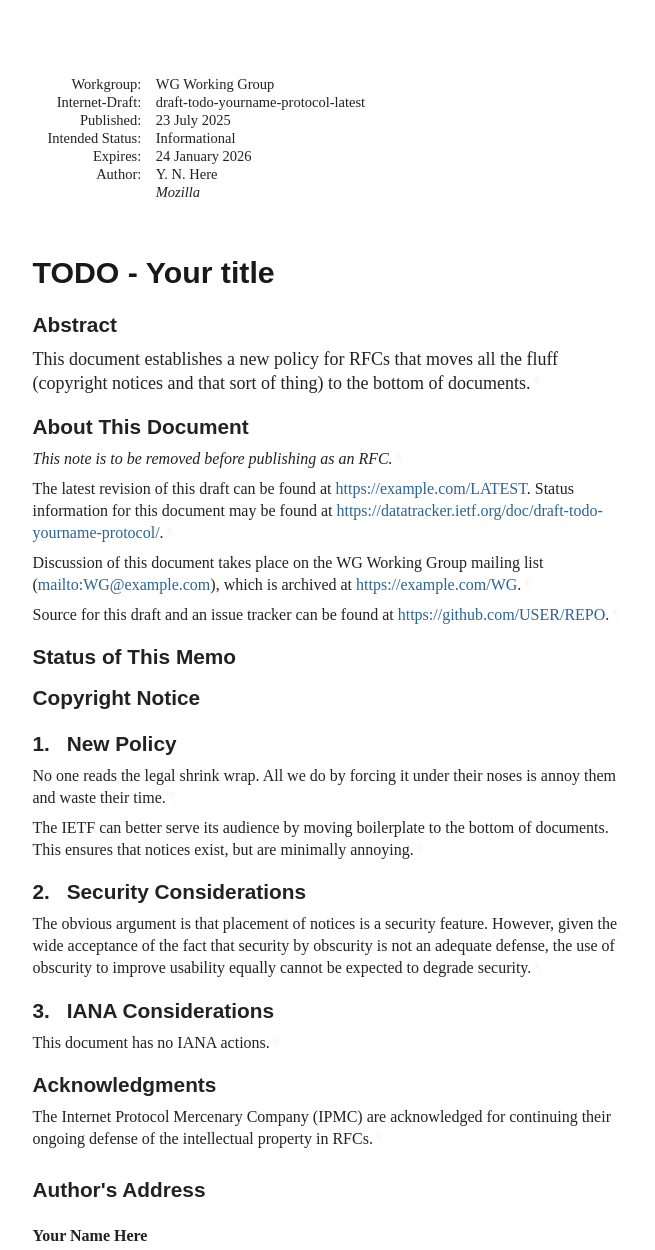
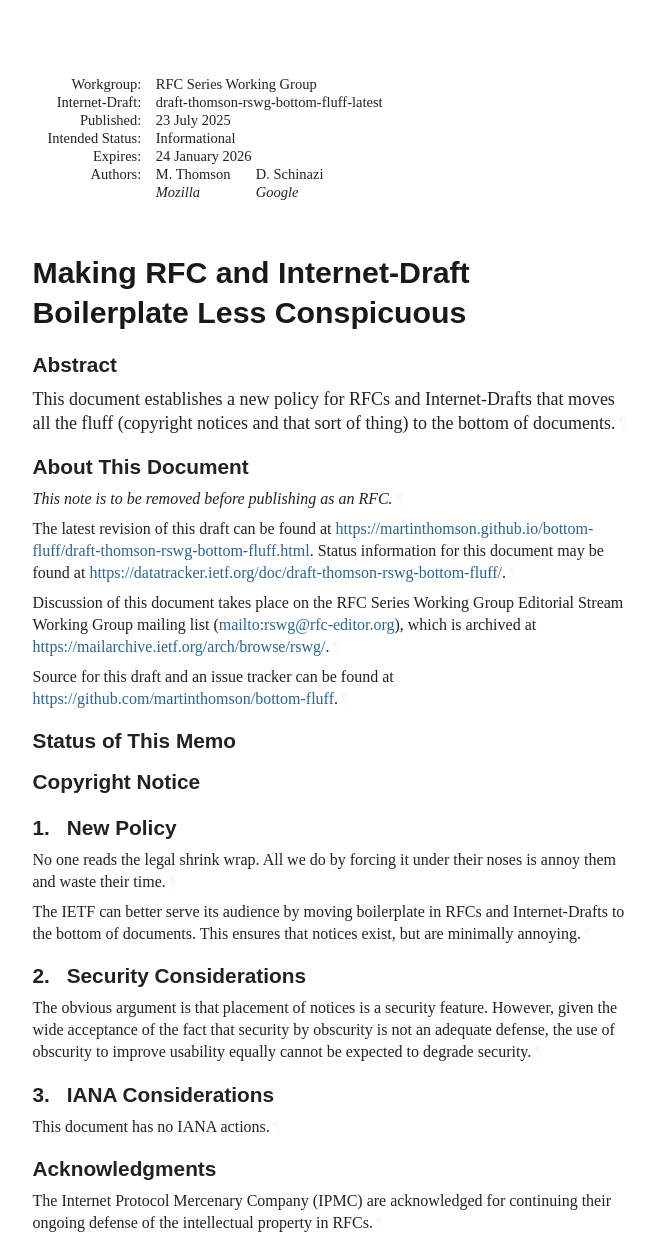
Before and after one commit to martinthomson/bottom-fluff, a plain HTML site: page draft-thomson-rswg-bottom-fluff.html in a window 1280 px wide. Shown: the top 1250 px of the page, without its empty margins (92-747 px from the left). Drawn offline with Linux system fonts and the light colour scheme; a web font is replaced by a local one.

Commit message:
Script updating gh-pages from 2f413e4. [ci skip]

```diff
--- a/draft-thomson-rswg-bottom-fluff.html
+++ b/draft-thomson-rswg-bottom-fluff.html
@@ -4,10 +4,12 @@
 <meta charset="utf-8">
 <meta content="Common,Latin" name="scripts">
 <meta content="initial-scale=1.0" name="viewport">
-<title>TODO - Your title</title>
-<meta content="Your Name Here" name="author">
+<title>Making RFC and Internet-Draft Boilerplate Less Conspicuous</title>
+<meta content="Martin Thomson" name="author">
+<meta content="David Schinazi" name="author">
 <meta content="
-       This document establishes a new policy for RFCs that moves all the fluff
+       This document establishes a new policy for RFCs and Internet-Drafts
+that moves all the fluff
 (copyright notices and that sort of thing)
 to the bottom of documents.
     " name="description">
@@ -15,7 +17,7 @@ to the bottom of documents.
 <meta content="next generation" name="keyword">
 <meta content="unicorn" name="keyword">
 <meta content="sparkling distributed ledger" name="keyword">
-<meta content="draft-todo-yourname-protocol-latest" name="ietf.draft">
+<meta content="draft-thomson-rswg-bottom-fluff-latest" name="ietf.draft">
 <!-- Generator version information:
   xml2rfc 3.30.0
     Python 3.12.11
@@ -1047,11 +1049,11 @@ svg :is([fill="white"], [fill^="#fff"]) {
 <table class="ears">
 <thead><tr>
 <td class="left">Internet-Draft</td>
-<td class="center">TODO - Abbreviation</td>
+<td class="center">Making RFC and Internet-Draft Boilerplat</td>
 <td class="right">July 2025</td>
 </tr></thead>
 <tfoot><tr>
-<td class="left">Here</td>
+<td class="left">Thomson &amp; Schinazi</td>
 <td class="center">Expires 24 January 2026</td>
 <td class="right">[Page]</td>
 </tr></tfoot>
@@ -1060,9 +1062,9 @@ svg :is([fill="white"], [fill^="#fff"]) {
 <div id="internal-metadata" class="document-information">
 <dl id="identifiers">
 <dt class="label-workgroup">Workgroup:</dt>
-<dd class="workgroup">WG Working Group</dd>
+<dd class="workgroup">RFC Series Working Group</dd>
 <dt class="label-internet-draft">Internet-Draft:</dt>
-<dd class="internet-draft">draft-todo-yourname-protocol-latest</dd>
+<dd class="internet-draft">draft-thomson-rswg-bottom-fluff-latest</dd>
 <dt class="label-published">Published:</dt>
 <dd class="published">
 <time datetime="2025-07-23" class="published">23 July 2025</time>
@@ -1071,19 +1073,24 @@ svg :is([fill="white"], [fill^="#fff"]) {
 <dd class="intended-status">Informational</dd>
 <dt class="label-expires">Expires:</dt>
 <dd class="expires"><time datetime="2026-01-24">24 January 2026</time></dd>
-<dt class="label-authors">Author:</dt>
+<dt class="label-authors">Authors:</dt>
 <dd class="authors">
 <div class="author">
-      <div class="author-name">Y. N. Here</div>
+      <div class="author-name">M. Thomson</div>
 <div class="org">Mozilla</div>
+</div>
+<div class="author">
+      <div class="author-name">D. Schinazi</div>
+<div class="org">Google</div>
 </div>
 </dd>
 </dl>
 </div>
-<h1 id="title">TODO - Your title</h1>
+<h1 id="title">Making RFC and Internet-Draft Boilerplate Less Conspicuous</h1>
 <section id="section-abstract">
       <h2 id="abstract"><a href="#abstract" class="selfRef">Abstract</a></h2>
-<p id="section-abstract-1">This document establishes a new policy for RFCs that moves all the fluff
+<p id="section-abstract-1">This document establishes a new policy for RFCs and Internet-Drafts
+that moves all the fluff
 (copyright notices and that sort of thing)
 to the bottom of documents.<a href="#section-abstract-1" class="pilcrow">¶</a></p>
 </section>
@@ -1093,14 +1100,14 @@ to the bottom of documents.<a href="#section-abstract-1" class="pilcrow">¶</a><
       </h2>
 <p id="section-note.1-1">This note is to be removed before publishing as an RFC.<a href="#section-note.1-1" class="pilcrow">¶</a></p>
 <p id="section-note.1-2">
-        The latest revision of this draft can be found at <span><a href="https://example.com/LATEST">https://example.com/LATEST</a></span>.
-        Status information for this document may be found at <span><a href="https://datatracker.ietf.org/doc/draft-todo-yourname-protocol/">https://datatracker.ietf.org/doc/draft-todo-yourname-protocol/</a></span>.<a href="#section-note.1-2" class="pilcrow">¶</a></p>
+        The latest revision of this draft can be found at <span><a href="https://martinthomson.github.io/bottom-fluff/draft-thomson-rswg-bottom-fluff.html">https://martinthomson.github.io/bottom-fluff/draft-thomson-rswg-bottom-fluff.html</a></span>.
+        Status information for this document may be found at <span><a href="https://datatracker.ietf.org/doc/draft-thomson-rswg-bottom-fluff/">https://datatracker.ietf.org/doc/draft-thomson-rswg-bottom-fluff/</a></span>.<a href="#section-note.1-2" class="pilcrow">¶</a></p>
 <p id="section-note.1-3">
         Discussion of this document takes place on the
-        WG Working Group mailing list (<span><a href="mailto:WG@example.com">mailto:WG@example.com</a></span>),
-        which is archived at <span><a href="https://example.com/WG">https://example.com/WG</a></span>.<a href="#section-note.1-3" class="pilcrow">¶</a></p>
+        RFC Series Working Group Editorial Stream Working Group mailing list (<span><a href="mailto:rswg@rfc-editor.org">mailto:rswg@rfc-editor.org</a></span>),
+        which is archived at <span><a href="https://mailarchive.ietf.org/arch/browse/rswg/">https://mailarchive.ietf.org/arch/browse/rswg/</a></span>.<a href="#section-note.1-3" class="pilcrow">¶</a></p>
 <p id="section-note.1-4">Source for this draft and an issue tracker can be found at
-        <span><a href="https://github.com/USER/REPO">https://github.com/USER/REPO</a></span>.<a href="#section-note.1-4" class="pilcrow">¶</a></p>
+        <span><a href="https://github.com/martinthomson/bottom-fluff">https://github.com/martinthomson/bottom-fluff</a></span>.<a href="#section-note.1-4" class="pilcrow">¶</a></p>
 </section>
 <div id="status-of-memo">
 <section id="section-boilerplate.1">
@@ -1138,10 +1145,7 @@ to the bottom of documents.<a href="#section-abstract-1" class="pilcrow">¶</a><
             (<span><a href="https://trustee.ietf.org/license-info">https://trustee.ietf.org/license-info</a></span>) in effect on the date of
             publication of this document. Please review these documents
             carefully, as they describe your rights and restrictions with
-            respect to this document. Code Components extracted from this
-            document must include Revised BSD License text as described in
-            Section 4.e of the Trust Legal Provisions and are provided without
-            warranty as described in the Revised BSD License.<a href="#section-boilerplate.2-2" class="pilcrow">¶</a></p>
+            respect to this document.<a href="#section-boilerplate.2-2" class="pilcrow">¶</a></p>
 </section>
 </div>
 <div id="new-policy">
@@ -1153,7 +1157,8 @@ to the bottom of documents.<a href="#section-abstract-1" class="pilcrow">¶</a><
 All we do by forcing it under their noses is annoy them
 and waste their time.<a href="#section-1-1" class="pilcrow">¶</a></p>
 <p id="section-1-2">The IETF can better serve its audience
-by moving boilerplate to the bottom of documents.
+by moving boilerplate in RFCs and Internet-Drafts
+to the bottom of documents.
 This ensures that notices exist,
 but are minimally annoying.<a href="#section-1-2" class="pilcrow">¶</a></p>
 </section>
@@ -1187,15 +1192,23 @@ for continuing their ongoing defense of the intellectual property in RFCs.<a hre
 </div>
 <div id="authors-addresses">
 <section id="appendix-B">
-      <h2 id="name-authors-address">
-<a href="#name-authors-address" class="section-name selfRef">Author's Address</a>
+      <h2 id="name-authors-addresses">
+<a href="#name-authors-addresses" class="section-name selfRef">Authors' Addresses</a>
       </h2>
 <address class="vcard">
-        <div dir="auto" class="left"><span class="fn nameRole">Your Name Here</span></div>
+        <div dir="auto" class="left"><span class="fn nameRole">Martin Thomson</span></div>
 <div dir="auto" class="left"><span class="org">Mozilla</span></div>
 <div class="email">
 <span>Email:</span>
-<a href="mailto:your.email@example.com" class="email">your.email@example.com</a>
+<a href="mailto:mt@lowentropy.net" class="email">mt@lowentropy.net</a>
+</div>
+</address>
+<address class="vcard">
+        <div dir="auto" class="left"><span class="fn nameRole">David Schinazi</span></div>
+<div dir="auto" class="left"><span class="org">Google</span></div>
+<div class="email">
+<span>Email:</span>
+<a href="mailto:dschinazi.ietf@gmail.com" class="email">dschinazi.ietf@gmail.com</a>
 </div>
 </address>
 </section>
```
Also changed, not shown: index.html (+2 -2 lines), draft-thomson-rswg-bottom-fluff.txt.
